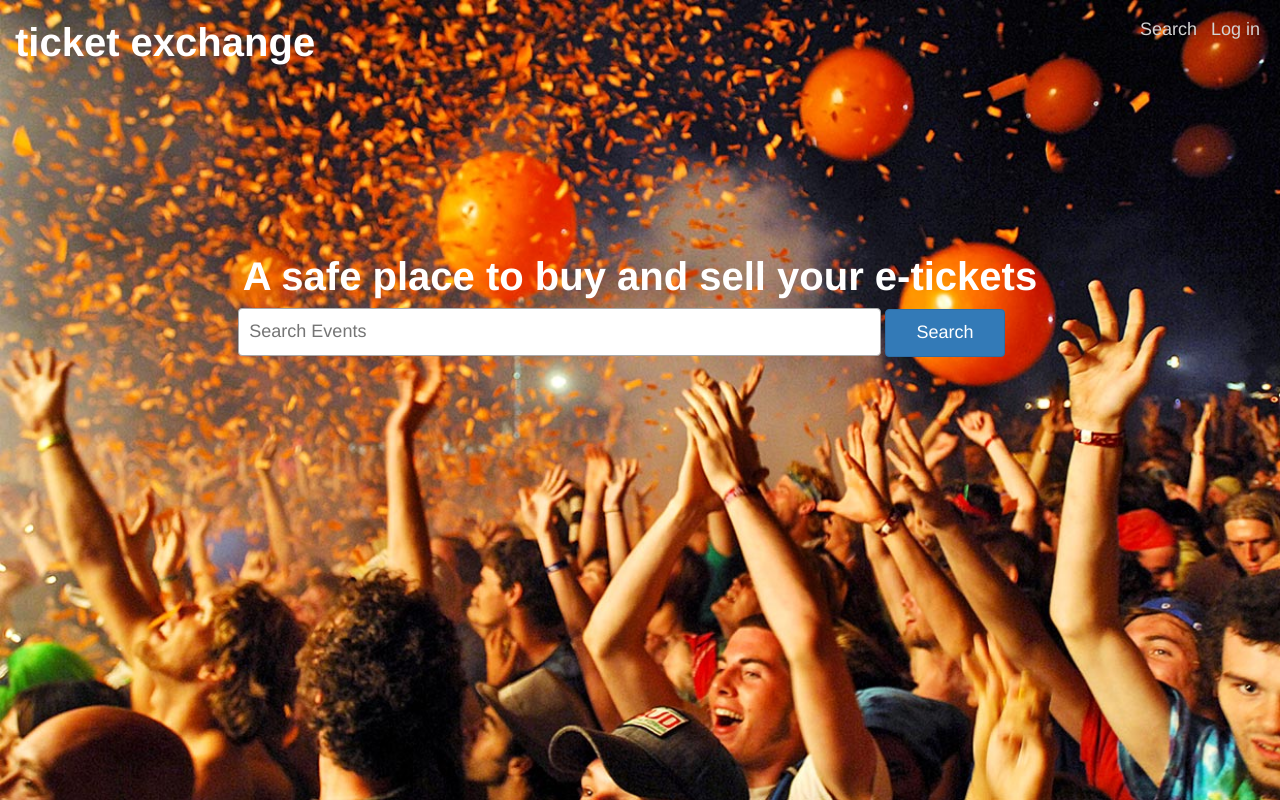
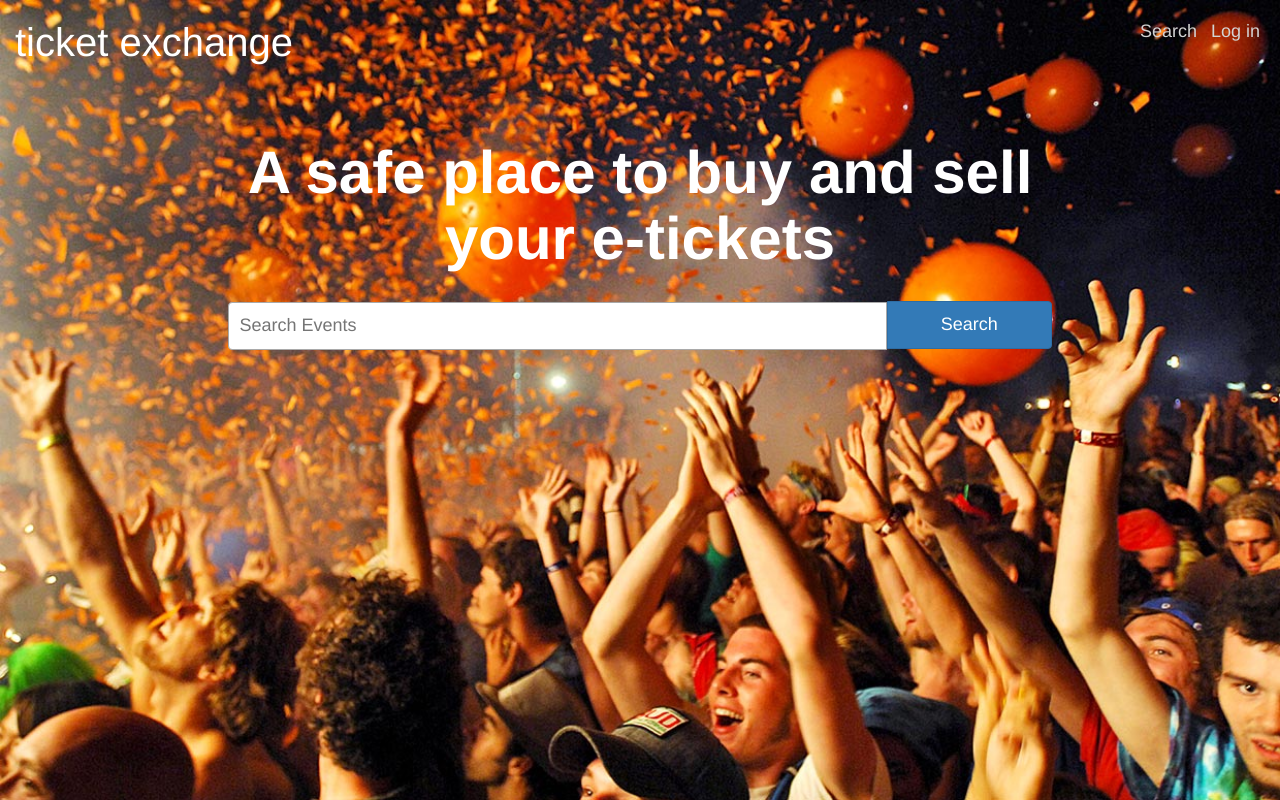
Before and after one commit to MGonen/ticket-exchange, a Django app: page / in a window 1280 px wide. Run offline with Django 3.2, Linux system fonts and the light colour scheme; some libraries are stand-ins or nearby versions.

Commit message:
homepage update

```diff
--- a/ticketexchange/static/ticketexchange/css/stylesheet.css
+++ b/ticketexchange/static/ticketexchange/css/stylesheet.css
@@ -11,9 +11,14 @@ background-size: cover;
     width: 95%;
 }
 
-.homepage > h1, .home-link {
+.home-link {
     color: white;
     font-size: 40px;
+}
+
+.homepage > h1 {
+    color: white;
+    font-size: 60px;
     font-weight: bold;
 }
 
@@ -74,7 +79,7 @@ background-size: cover;
     /*margin-top: 20px;*/
 /*}*/
 
-.list-group {
+.homepage-search-results {
     width: 80%;
 
 }
@@ -110,41 +115,40 @@ background-size: cover;
 
 .date {
     width: 30% !important;
-    color: green;
 }
 
 
 .search_bar {
     width: 100%;
+    text-align: center;
 }
 
 form > input {
     font: sans-serif;
     font-size: 18px;
     padding: 10px;
-    border-radius: 4px;
+    /*border-radius: 4px;*/
     border: 1px solid;
     border-color: darkgray;
     width: 80%;
     margin-right: 0 !important;
-    /*align-content: center;*/
-    /*padding-bottom: 5px;*/
+    border-top-left-radius: 4px;
+    border-bottom-left-radius: 4px;
 }
 
 form {
     align-content: center;
+    margin-top: 30px;
 }
 
 
 .search_button{
+    margin-top: -4px;
     font: sans-serif;
     font-size: 18px;
     padding: 10px;
-    border-radius: 4px;
-    /*border: 1px solid;*/
-    /*border-color: darkgray;*/
-    width: 15%;
-    margin-left: 0 !important;
-    /*align-content: center;*/
-    /*padding-bottom: 5px;*/
+    border-top-left-radius: 0;
+    border-bottom-left-radius: 0;
+    width: 20%;
+    margin-left: -4px;
 }
--- a/ticketexchange/static/ticketexchange/js/search.js
+++ b/ticketexchange/static/ticketexchange/js/search.js
@@ -19,7 +19,7 @@ function ajax_search_results() {
                 $('.list-group').remove();
                 events = results.events;
                 var event_list = document.createElement('div');
-                event_list.className = 'list-group';
+                event_list.className = 'list-group homepage-search-results';
 
                 for (var i=0; i < events.length; i++ ){
                     var event_item = document.createElement('a');
--- a/ticketexchange/templates/ticketexchange/base.html
+++ b/ticketexchange/templates/ticketexchange/base.html
@@ -29,7 +29,6 @@
                 <ul class="messagelist">
                     {% for message in messages %}
                         <div class="alert alert-{{ message.tags }}">{{ message }}</div>
-{#                        <li{% if message.tags %} class="message-{{ message.tags }}"{% endif %}>{{ message }}</li>#}
                     {% endfor %}
                 </ul>
             {% endif %}
@@ -37,13 +36,12 @@
 
 
         <div class="content container-fluid">
-            <div class="row">
-                <div class="col-md-4">
+            <div class="row" style="height: 15%">
+                <div class="col-md-6">
                     <h1><a href="/" class="home-link">ticket exchange</a></h1>
                 </div>
 
-                <div class="col-md-3"></div>
-                <div class="col-md-5">
+                <div class="col-md-6">
                     <ul class="pagetools">
                         <li><a href="{% url 'home' %}" class="top-menu"><h4>Search</h4></a></li>
 
@@ -58,7 +56,6 @@
                             <ul class="dropdown-menu">
                                 <li><a href="{% url 'my_tickets_for_sale' %}">My tickets for sale</a></li>
                                 <li><a href="{% url 'my_tickets_bought' %}">My bought tickets</a></li>
-    {#                                <li><a href="{% url 'my_wanted_listings' %}">My wanted listings</a></li>#}
                                 <li><a href="{% url 'my_payouts' %}">My payouts</a></li>
                                 <li class="divider"></li>
                                 <li><a href="{% url 'my_profile' %}">Profile</a></li>
@@ -73,38 +70,21 @@
                         <li><a href="{% url 'social:begin' 'facebook' %}?next={{ request.path }}" class="top-menu"><h4>Log in</h4></a></li>
                     {% endif %}
 
-
-
-
-
                     </ul>
 
                 </div>
             </div>
 
 
-{#        </header>#}
+            <div class="row" style="height: 60%">
+                <div class="col-sm-2"></div>
+                <div class="col-md-8">
+                    {% block content %}{% endblock %}
+                </div>
+                <div class="col-sm-2"></div>
+            </div>
 
-            <nav>
-                {% block breadcrumbs %}{% endblock %}
-            </nav>
-
-
-
-
-
-
-
-
-
-            {% block admin_header %}{% endblock %}
-
-{#            <div class="row">#}
-{#                <div class="col-sm-1"></div>#}
-{#                <div class="col-md-8">#}
-                    {% block content %}{% endblock %}
-{#                </div>#}
-{#            </div>#}
+            <div class="row" style="height: 25%"></div>
         </div>
 
     </body>
--- a/ticketexchange/templates/ticketexchange/home.html
+++ b/ticketexchange/templates/ticketexchange/home.html
@@ -6,12 +6,6 @@
 {% endblock %}
 
 {% block content %}
-    <div class="row" style="height: 20%"></div>
-    <div class="row"></div>
-
-
-        <div class="col-md-2"></div>
-        <div class="col-md-8">
 
     <div class="homepage">
         <h1>A safe place to buy and sell your e&#8209;tickets</h1>
@@ -24,7 +18,4 @@
             <button name="search_button" class="btn btn-primary search_button">Search</button>
         </form>
     </div>
-
-        <div class="col-md-2"></div>
-    </div>
 {% endblock %}
```
Lines whose indentation alone changed are shown as unchanged.
